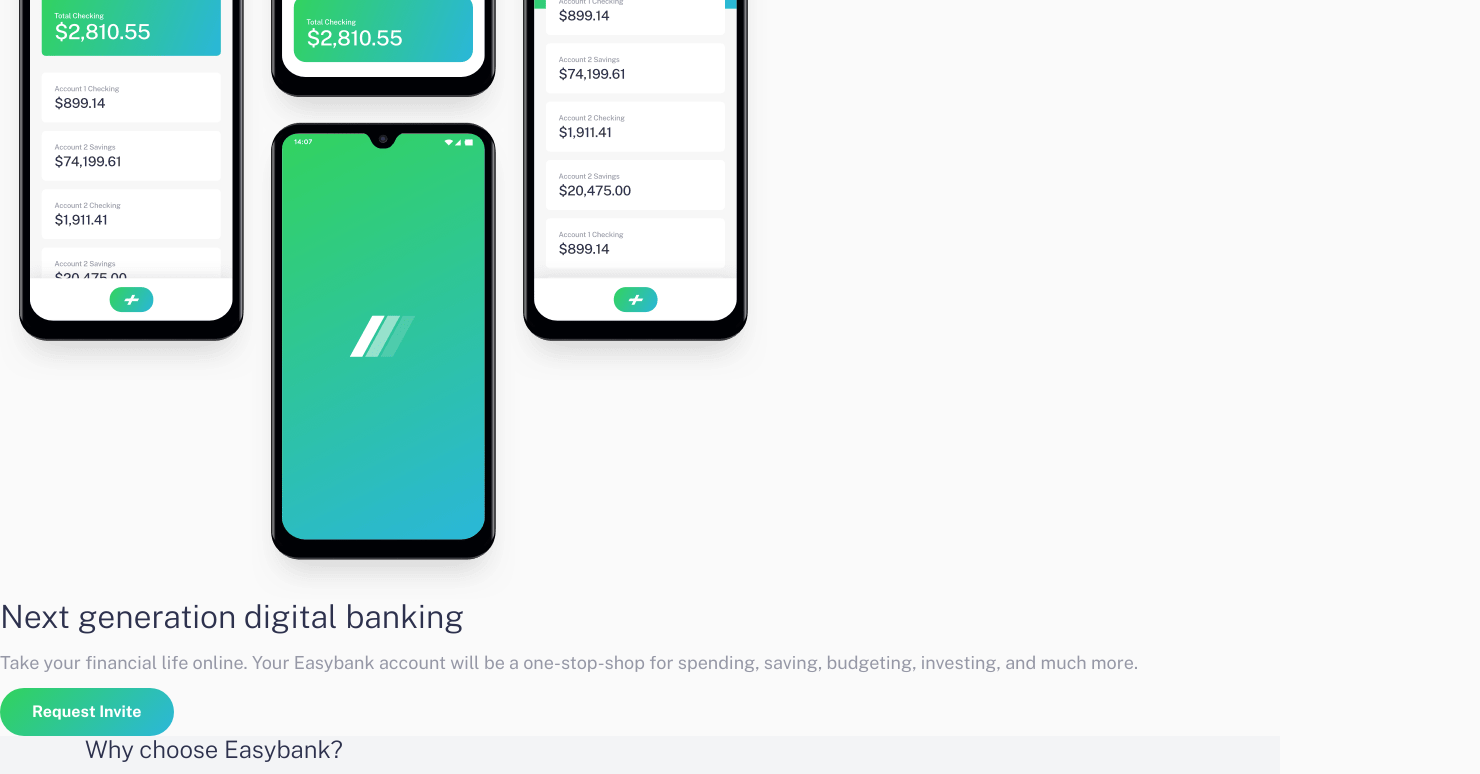
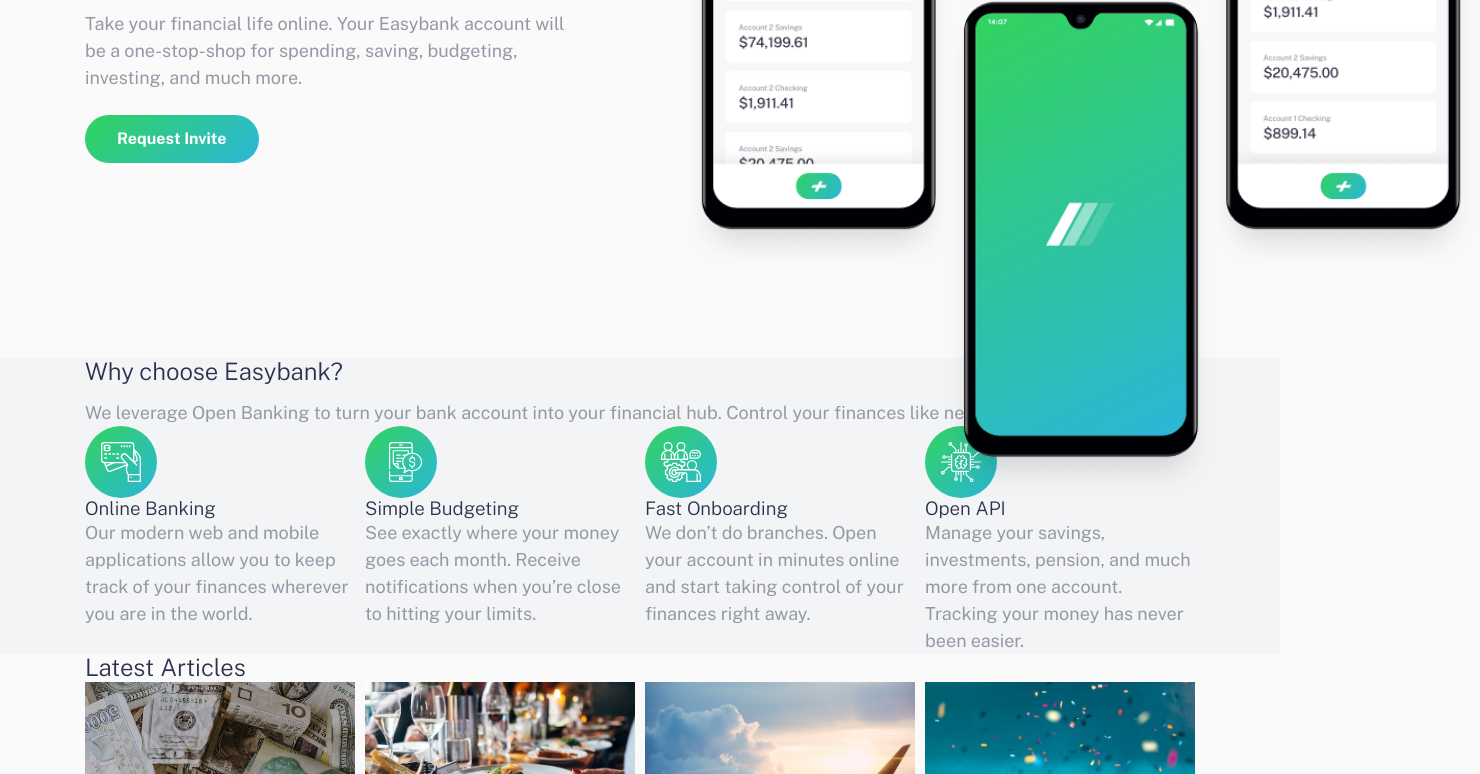
Before and after one commit to karolbanat/easybank-landing-page, a website: page index.html in a window 1280 px wide. Shown: the part 428-1202 px from the top of the page, 1480 px wide, since content can reach past the window. Drawn offline with nearby package versions, Linux system fonts and the light colour scheme.

Commit message:
Basic header styling

```diff
--- a/index.html
+++ b/index.html
@@ -69,18 +69,21 @@
             </div>
         </nav>
 
+        <div class="container">
             <div class="primary-header__body">
-            <div class="primary-header__image-container">
-                <img src="./dist/images/image-mockups.png"
-                     alt="Illustration previewing easybank application.">
-            </div>
-
                 <div class="primary-header__content | flow">
                     <h1 class="primary-header__primary-heading">Next generation digital banking</h1>
                     <p>Take your financial life online. Your Easybank account will be a one-stop-shop
                         for spending, saving, budgeting, investing, and much more.</p>
                     <a href="#"
                        class="button">Request Invite</a>
+                </div>
+
+                <div class="primary-header__image-container">
+                    <img src="./dist/images/image-mockups.png"
+                         alt="Illustration previewing easybank application."
+                         class="primary-header__image">
+                </div>
             </div>
         </div>
     </header>
--- a/src/sass/base/_base.scss
+++ b/src/sass/base/_base.scss
@@ -2,6 +2,7 @@
 	font-family: var(--ff-primary);
 	font-weight: var(--fw-400);
 	background-color: var(--clr-neutral-200);
+	overflow-x: hidden;
 }
 
 h1,
--- a/src/sass/base/_variables.scss
+++ b/src/sass/base/_variables.scss
@@ -76,5 +76,6 @@
 	rem: (
 		400: 2.4rem,
 		500: 3.2rem,
+		800: 8rem,
 	),
 );
--- a/src/sass/components/_navigation.scss
+++ b/src/sass/components/_navigation.scss
@@ -4,6 +4,7 @@
 	--padding-block: var(--spacing-em-300);
 	position: relative;
 	padding-block: var(--padding-block);
+	z-index: 10;
 
 	@include mixins.mq(medium) {
 		padding-block: 0;
--- /dev/null
+++ b/src/sass/components/_primary-header.scss
@@ -0,0 +1,41 @@
+@use '../base/mixins';
+
+.primary-header {
+	&__body {
+		display: flex;
+		flex-direction: column-reverse;
+		align-items: center;
+		text-align: center;
+		gap: 4rem;
+
+		@include mixins.mq(medium) {
+			flex-direction: row;
+			text-align: initial;
+		}
+	}
+
+	&__content {
+		--flow-spacer: 1.5em;
+		--max-width: 50rem;
+		--padding-block: 0 var(--spacing-rem-800);
+
+		padding-block: var(--padding-block);
+		max-width: var(--max-width);
+
+		@include mixins.mq(medium) {
+			--padding-block: clamp(var(--spacing-rem-800), 15vw, 17rem);
+		}
+	}
+
+	&__primary-heading {
+		font-size: var(--fz-700);
+	}
+
+	&__image {
+		margin-top: -35%;
+		@include mixins.mq(medium) {
+			margin-top: 0;
+			transform: translateX(30%) scale(1.4);
+		}
+	}
+}
--- a/src/sass/main.scss
+++ b/src/sass/main.scss
@@ -9,8 +9,9 @@
 @use './layout/flex-space-between';
 
 @use './components/button';
+@use './components/toggle-btn';
 @use './components/navigation';
-@use './components/toggle-btn';
+@use './components/primary-header';
 
 @use './utility/background-colors';
 @use './utility/text-colors';
```
Also changed, not shown: dist/css/main.min.css. Lines whose indentation alone changed are shown as unchanged.
